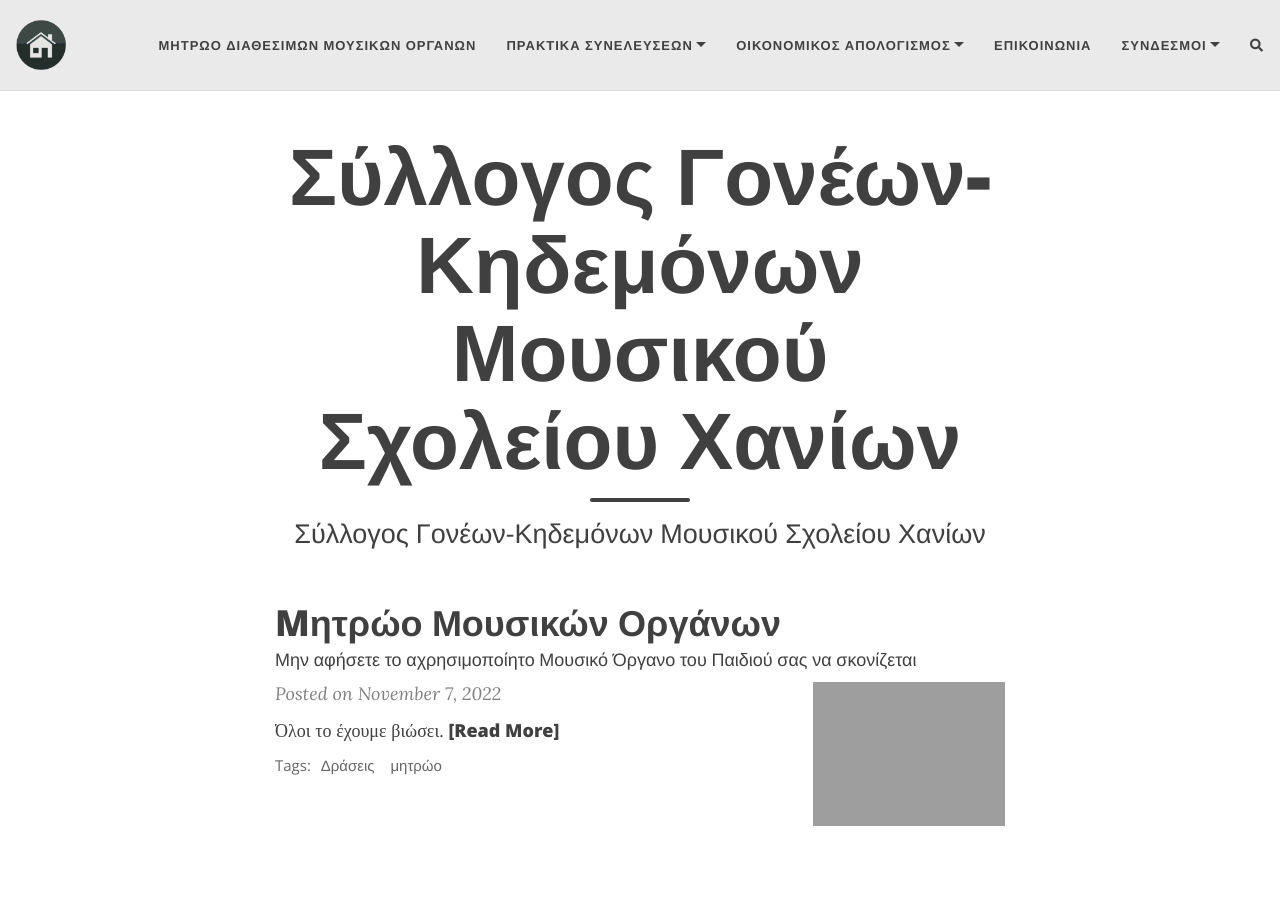
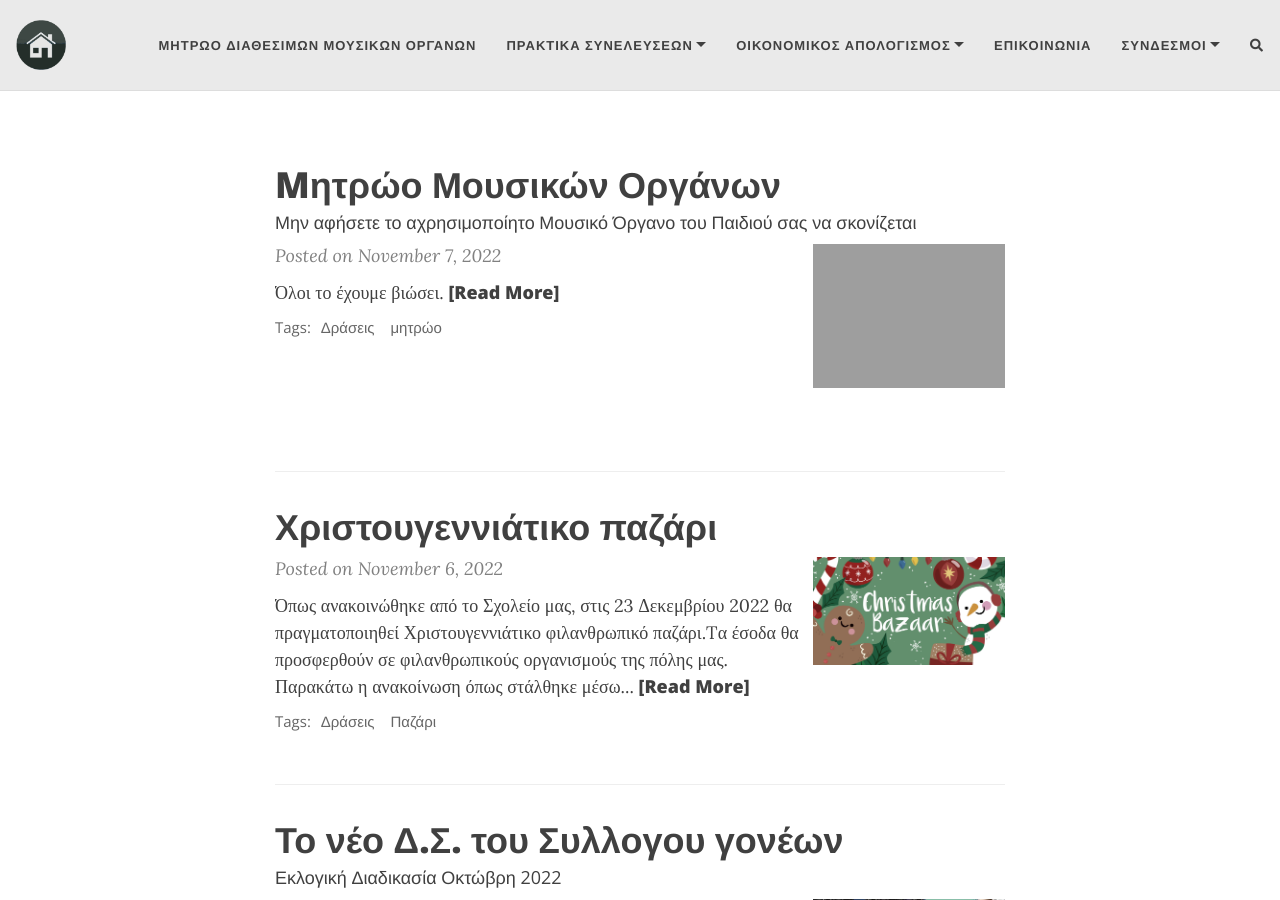
Before and after one commit to sgmsc/site, a Jekyll site: the page built from index.html, in a window 1280 px wide and 900 px high. Built offline with Jekyll 4.4.1, drawn with Linux system fonts in a browser that asks for light colours; nearby versions of some CDN libraries; the list of posts is cut into pages by our own code; comment, search, counter and statistics services are not loaded.

Commit message:
Update index.html

```diff
--- a/index.html
+++ b/index.html
@@ -1,5 +1,5 @@
 ---
 layout: home
-title: Σύλλογος Γονέων-Κηδεμόνων Μουσικού Σχολείου Χανίων
+title:
 subtitle: Σύλλογος Γονέων-Κηδεμόνων Μουσικού Σχολείου Χανίων
 ---
```
